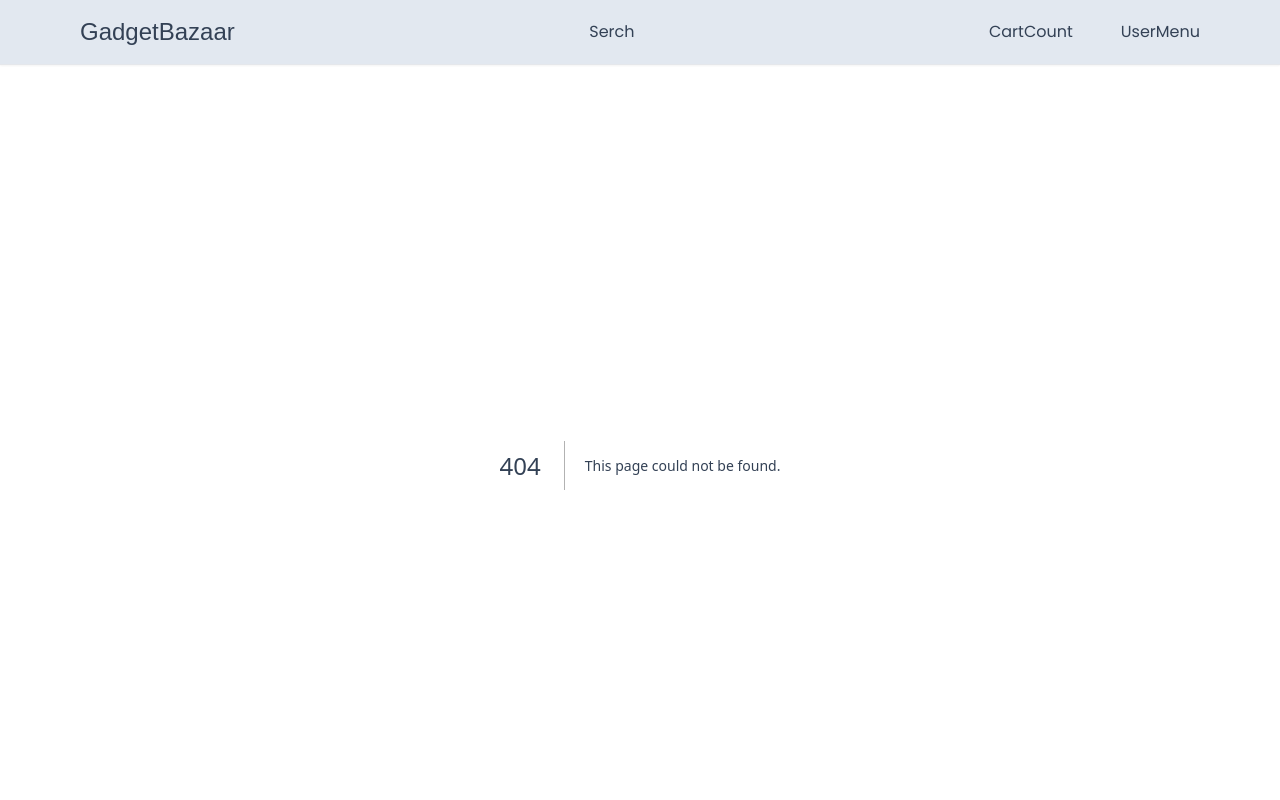
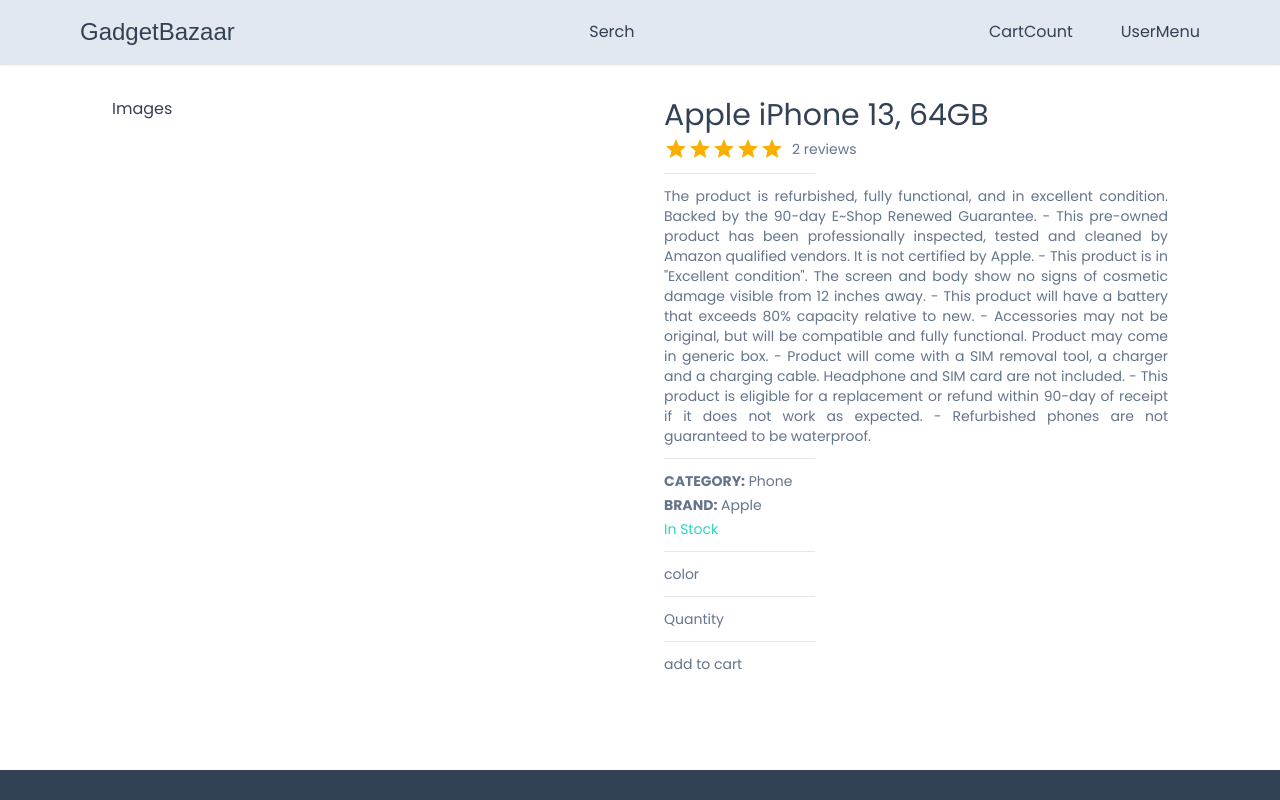
Before and after one commit to arafathsiam99/GadgetBazzar, a Next.js app: page /product/1 in a window 1280 px wide. Before the commit this address had no page. Shown: the top 800 px of the page. Built offline with nearby package versions, Linux system fonts and the light colour scheme; a web font is replaced by a local one.

Commit message:
product details added

```diff
--- /dev/null
+++ b/app/cart/page.tsx
@@ -0,0 +1,5 @@
+const Cart = () => {
+  return <div>Cart Page</div>;
+};
+
+export default Cart;
--- a/app/components/products/ProductCard.tsx
+++ b/app/components/products/ProductCard.tsx
@@ -2,15 +2,22 @@
 
 import { formatPrice } from "@/utils/formatPrice";
 import { truncateText } from "@/utils/truncateText";
+import { Rating } from "@mui/material";
 import Image from "next/image";
+import { useRouter } from "next/navigation";
 
 interface ProductCardProps {
   data: any;
 }
 
 const ProductCard: React.FC<ProductCardProps> = ({ data }) => {
+  const router = useRouter();
+  const productRating =
+    data.reviews.reduce((acc: number, item: any) => item.rating + acc, 0) /
+    data.reviews.length;
   return (
     <div
+      onClick={() => router.push(`/product/${data.id}`)}
       className="col-span-1
     cursor-pointer
     border-[1.2px]
@@ -40,7 +47,9 @@
           />
         </div>
         <div className="mt-4">{truncateText(data.name)}</div>
-        <div></div>
+        <div>
+          <Rating value={productRating} readOnly />
+        </div>
         <div>{data.reviews.length} reviews</div>
         <div className="font-semibold">{formatPrice(data.price)}</div>
       </div>
--- /dev/null
+++ b/app/product/[productId]/ProductDetails.tsx
@@ -0,0 +1,53 @@
+"use client";
+
+import { Rating } from "@mui/material";
+
+interface ProductDetailsProps {
+  product: any;
+}
+
+const Horizontal = () => {
+  return <hr className="w-[30%] my-2" />;
+};
+
+const ProductDetails: React.FC<ProductDetailsProps> = ({ product }) => {
+  const productRating =
+    product.reviews.reduce((acc: number, item: any) => item.rating + acc, 0) /
+    product.reviews.length;
+  return (
+    <div className="grid grid-cols-1 md:grid-cols-2 gap-12">
+      <div>Images</div>
+      <div className="flex flex-col gap-1 text-slate-500 text-sm">
+        <h2 className="text-3xl font-medium text-slate-700">{product.name}</h2>
+        <div className="flex items-center gap-2">
+          <Rating value={productRating} readOnly />
+          <div>{product.reviews.length} reviews</div>
+        </div>
+        <Horizontal />
+        <div className="text-justify">{product.description}</div>
+        <Horizontal />
+        <div>
+          <span className="font-semibold">CATEGORY:</span> {product.category}
+        </div>
+        <div>
+          <span className="font-semibold">BRAND:</span> {product.brand}
+        </div>
+        <div className={product.inStock ? "text-teal-400" : "text-rose-400"}>
+          {product.inStock ? "In Stock" : "Out of stock"}
+        </div>
+        <Horizontal />
+        <div>
+            color
+        </div>
+        <Horizontal />
+        <div>
+            Quantity
+        </div>
+        <Horizontal />
+        <div>add to cart</div>
+      </div>
+    </div>
+  );
+};
+
+export default ProductDetails;
--- /dev/null
+++ b/app/product/[productId]/page.tsx
@@ -0,0 +1,23 @@
+import Container from "@/app/components/Container";
+import { product } from "@/utils/product";
+import ProductDetails from "./ProductDetails";
+
+interface IParams {
+  productId?: string;
+}
+
+const Product = ({ params }: { params: IParams }) => {
+  console.log("params", params);
+
+  return (
+    <div className="p-8">
+      {
+        <Container>
+          <ProductDetails product={product} />
+        </Container>
+      }
+    </div>
+  );
+};
+
+export default Product;
--- /dev/null
+++ b/utils/product.ts
@@ -0,0 +1,71 @@
+export const product =  {
+    id: "648437b38c44d52b9542e340",
+    name: "Apple iPhone 13, 64GB",
+    description:
+      'The product is refurbished, fully functional, and in excellent condition. Backed by the 90-day E~Shop Renewed Guarantee.\n- This pre-owned product has been professionally inspected, tested and cleaned by Amazon qualified vendors. It is not certified by Apple.\n- This product is in "Excellent condition". The screen and body show no signs of cosmetic damage visible from 12 inches away.\n- This product will have a battery that exceeds 80% capacity relative to new.\n- Accessories may not be original, but will be compatible and fully functional. Product may come in generic box.\n- Product will come with a SIM removal tool, a charger and a charging cable. Headphone and SIM card are not included.\n- This product is eligible for a replacement or refund within 90-day of receipt if it does not work as expected.\n- Refurbished phones are not guaranteed to be waterproof.',
+    price: 40,
+    brand: "Apple",
+    category: "Phone",
+    inStock: true,
+    images: [
+      {
+        color: "Black",
+        colorCode: "#000000",
+        image: "https://m.media-amazon.com/images/I/61g+McQpg7L._AC_SX679_.jpg",
+      },
+      {
+        color: "Blue",
+        colorCode: " #0000FF",
+        image: "https://m.media-amazon.com/images/I/713Om9vCHUL._AC_SX679_.jpg",
+      },
+      {
+        color: "Red",
+        colorCode: "#FF0000",
+        image:
+          "https://m.media-amazon.com/images/I/61thdjmfHcL.__AC_SX300_SY300_QL70_FMwebp_.jpg",
+      },
+    ],
+    reviews: [
+      {
+        id: "6499b4887402b0efd394d8f3",
+        userId: "6499b184b0e9a8c8709821d3",
+        productId: "648437b38c44d52b9542e340",
+        rating: 4,
+        comment:
+          "good enough. I like the camera and casing. the delivery was fast too.",
+        createdDate: "2023-06-26T15:53:44.483Z",
+        user: {
+          id: "6499b184b0e9a8c8709821d3",
+          name: "Chaoo",
+          email: "example1@gmail.com",
+          emailVerified: null,
+          image:
+            "https://lh3.googleusercontent.com/a/AAcHTtcuRLwWi1vPKaQOcJlUurlhRAIIq2LgYccE8p32=s96-c",
+          hashedPassword: null,
+          createdAt: "2023-06-26T15:40:52.558Z",
+          updatedAt: "2023-06-26T15:40:52.558Z",
+          role: "USER",
+        },
+      },
+      {
+        id: "6499a110efe4e4de451c7edc",
+        userId: "6475af156bad4917456e6e1e",
+        productId: "648437b38c44d52b9542e340",
+        rating: 5,
+        comment: "I really liked it!!",
+        createdDate: "2023-06-26T14:30:40.998Z",
+        user: {
+          id: "6475af156bad4917456e6e1e",
+          name: "Charles",
+          email: "example@gmail.com",
+          emailVerified: null,
+          image:
+            "https://lh3.googleusercontent.com/a/AAcHTteOiCtILLBWiAoolIW9PJH-r5825pBDl824_8LD=s96-c",
+          hashedPassword: null,
+          createdAt: "2023-05-30T08:08:53.979Z",
+          updatedAt: "2023-05-30T08:08:53.979Z",
+          role: "ADMIN",
+        },
+      },
+    ],
+  }
```
